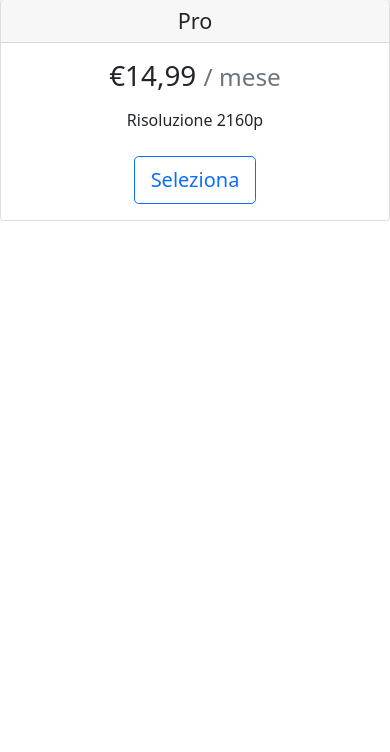
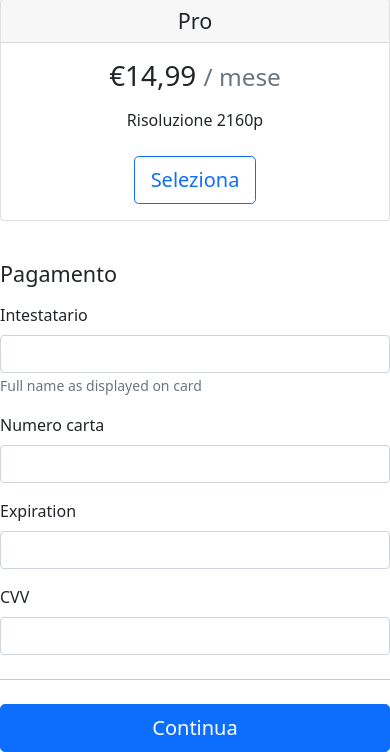
Before and after one commit to davidelomundo/InstantFlow, a PHP site: page /signup/abbonamento.php in a window 390 px wide. Shown: the part 322-1074 px from the top of the page. Before the commit the page ends 543 px from the top, so only its background shows below. Run offline with PHP 8.4, Linux system fonts and the light colour scheme.

Commit message:
aggiunto pagamento

```diff
--- a/signup/abbonamento.php
+++ b/signup/abbonamento.php
@@ -51,3 +51,44 @@ require_once "../includes/header.php";
         </div>
       </div>
 </div>
+
+<h4 class="mb-3">Pagamento</h4>
+
+<div class="row gy-3">
+            <div class="col-md-6">
+              <label for="cc-name" class="form-label">Intestatario</label>
+              <input type="text" class="form-control" id="cc-name" placeholder="" required="">
+              <small class="text-muted">Full name as displayed on card</small>
+              <div class="invalid-feedback">
+                Name on card is required
+              </div>
+            </div>
+
+            <div class="col-md-6">
+              <label for="cc-number" class="form-label">Numero carta</label>
+              <input type="text" class="form-control" id="cc-number" placeholder="" required="">
+              <div class="invalid-feedback">
+                Credit card number is required
+              </div>
+            </div>
+
+            <div class="col-md-3">
+              <label for="cc-expiration" class="form-label">Expiration</label>
+              <input type="text" class="form-control" id="cc-expiration" placeholder="" required="">
+              <div class="invalid-feedback">
+                Expiration date required
+              </div>
+            </div>
+
+            <div class="col-md-3">
+              <label for="cc-cvv" class="form-label">CVV</label>
+              <input type="text" class="form-control" id="cc-cvv" placeholder="" required="">
+              <div class="invalid-feedback">
+                Security code required
+              </div>
+            </div>
+          </div>
+
+          <hr class="my-4">
+
+          <button class="w-100 btn btn-primary btn-lg" type="submit">Continua</button>
--- a/signup/index.php
+++ b/signup/index.php
@@ -6,7 +6,7 @@ if(isset($_POST["firstName"]) && !empty($_POST["firstName"]) && isset($_POST["la
 {
     echo "Ok";
     $stmt = $connessione->prepare("INSERT INTO Utenti (nome, cognome, email, password, isAdmin) VALUES(?, ?, ?, ?, ?)");
-    $stmt->execute([$_POST["nome"], $_POST["cognome"], $_POST["email"], $_POST["password"], FALSE]);
+    $stmt->execute([$_POST["firstName"], $_POST["lastName"], $_POST["email"], $_POST["password"], 0]);
 
     header('Location: ./abbonamento.php');
 } else {
```
Also changed, not shown: README.txt.
